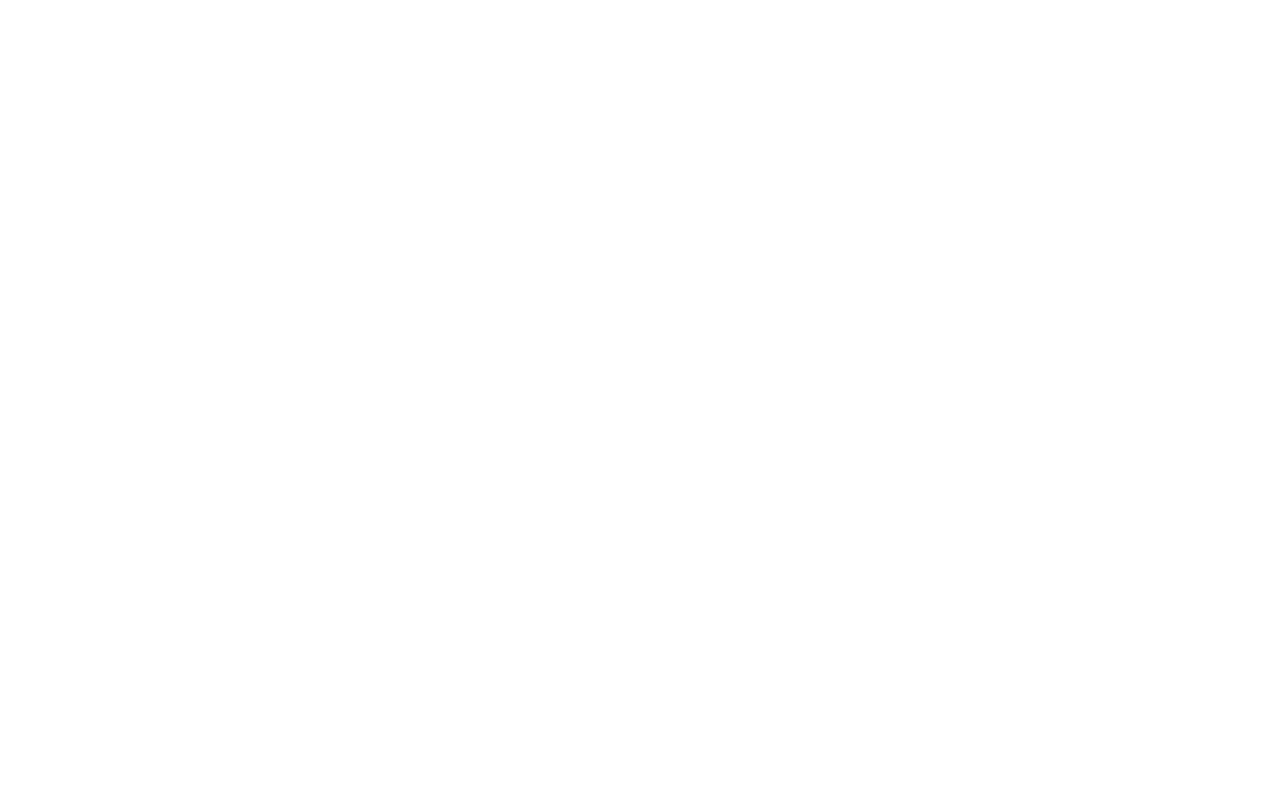
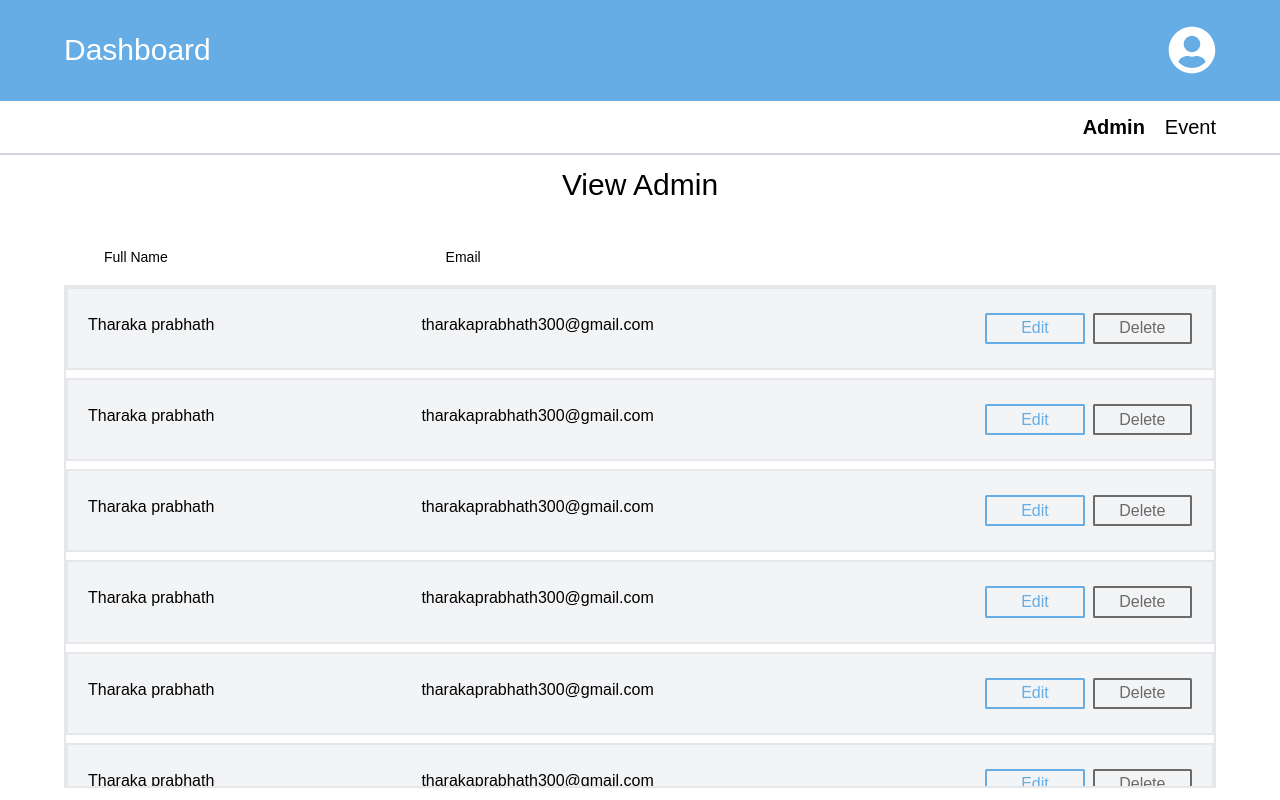
Before and after one commit to TharakaJayz/qr-gate, a React (Create React App) app: page /admin/edit in a window 1280 px wide. Before the commit this address had no page. Built offline with nearby package versions, Linux system fonts and the light colour scheme.

Commit message:
added admin view page

```diff
--- a/src/App.tsx
+++ b/src/App.tsx
@@ -5,6 +5,7 @@
 import Admin from './pages/admin/Admin'
 import Event from './pages/event/Event'
 import AdminCreate from './pages/admin/AdminCreate'
+import AdminEdit from './pages/admin/AdminEdit'
 
 type Props = {}
 
@@ -33,6 +34,9 @@
         <Route path='/admin/create' element={<Layout>
           {<AdminCreate />}
         </Layout>} />
+        <Route path='/admin/edit' element={<Layout>
+          {<AdminEdit />}
+        </Layout>} />
 
       </Routes>
 
--- /dev/null
+++ b/src/components/AdminCard.tsx
@@ -0,0 +1,24 @@
+import React from 'react'
+
+type Props = {
+    name: string,
+    onBtnClick: (btnText: string,id:string) => void,
+    email: string,
+    id: string,
+    pStyle?: string  //  for getting styles from parent
+}
+
+const AdminCard = ({ name, onBtnClick, email, id, pStyle }: Props) => {
+    return (
+        <div className={` ${pStyle}  w-full flex flex-col sm:flex-row items-start justify-between flex-wrap bg-gray-100 py-6 px-5 gap-2 border-2 hover:bg-gray-200`}>
+            <section className='sm:w-[45%] md:w-auto '>{name}</section>
+            <section className='sm:w-[45%] md:w-auto'>{email}</section>
+            <section className='flex items-center justify-end gap-2 w-full mt-5 md:w-[30%] md:mt-0'>
+                <button className='cardBtn_submit'  onClick={() => onBtnClick("edit",id)}>Edit</button>
+                <button className='cardBtn_reset'  onClick={() => onBtnClick("delete",id)}>Delete</button>
+            </section>
+        </div>
+    )
+}
+
+export default AdminCard
--- a/src/components/Input.tsx
+++ b/src/components/Input.tsx
@@ -14,12 +14,15 @@
 }
 
 const Input: React.FC<InputProps> = ({ label, id, type, register, required, errors, disabled }) => {
+    if(errors[id]){
+        console.log(`this is input error: ${id}`,errors[id]);
+    }
     return (
 
-    <div>
+        <div className=" ">
 
         <label htmlFor={id}
-            className="block text-sm font-semibold leading-6 text-gray-900"
+            className="block text-sm font-semibold leading-6 text-gray-900 "
         >
             {label}
         </label>
--- a/src/components/NavBar.tsx
+++ b/src/components/NavBar.tsx
@@ -1,12 +1,15 @@
 import clsx from 'clsx';
 import React, { useState } from 'react'
 import { FaUserCircle } from "react-icons/fa";
+import { useNavigate } from 'react-router-dom';
 type Props = {
   pStyle?:string
 }
 
 const NavBar = ({pStyle}: Props) => {
   const [menuLogic, setMenuLogic] = useState<boolean>(false);
+
+  const navigation = useNavigate();
 
 
   const toggleMenuLogic = () => {
@@ -15,7 +18,7 @@
 
   return (
     <div className={`${pStyle} flex justify-between items-center padding-default  bg-primary font-sans `}>
-      <h1 className='font-extralight text-xl sm:text-2xl md:text-3xl text-white'>Dashboard</h1>
+      <h1 className='font-extralight text-xl sm:text-2xl md:text-3xl text-white cursor-pointer ' onClick={()=>{navigation("/home")}}>Dashboard</h1>
       <span className='relative'>
         <FaUserCircle className='text-white text-3xl sm:text-[2.5rem] lg:text-[3rem] hover:cursor-pointer' onClick={toggleMenuLogic} />
         <div className={clsx(`absolute top-[120%] right-0 w-[0vw] h-0 opacity-0  bg-gray-50 border transition-all rounded-lg px-2 py-5 pb-2 flex flex-col items-start justify-end text-gray-500 origin-top`, menuLogic && "min-h-[10vh] w-[300px] opacity-100")}>
--- a/src/forms/AdminForm.tsx
+++ b/src/forms/AdminForm.tsx
@@ -2,13 +2,15 @@
 import {FieldValues, useForm } from 'react-hook-form'
 import Input from '../components/Input';
 
-type Props = {}
+type Props = {
+  pStyle?:string
+}
 
-const AdminForm = (props: Props) => {
+const AdminForm = ({pStyle}: Props) => {
     const { register, handleSubmit, formState: { errors } } = useForm<FieldValues>({
         defaultValues: {
             firstName: "",
-            LastName: "",
+            lastName: "",
             email: "",
             address: "",
             password: "",
@@ -16,24 +18,29 @@
         }
     });
 
-    const onSubmit = handleSubmit(()=>{
-
+    const onSubmit = handleSubmit((data)=>{
+        console.log("submitted data create admin",data);
     })
 
   return (
-      <div className='padding-default flex flex-col items-center justify-center w-full'>
-        <form className='grid grid-rows-6 grid-cols-1 sm:grid-rows-3 sm:grid-cols-2 py-5  gap-5  w-[80%] sm:w-full sm:max-w-[600px]' onSubmit={onSubmit}>
-              <Input label="First Name" register={register} id="firstName" errors={errors} disabled={false} />
-              <Input label="Last Name" register={register} id="LastName" errors={errors} disabled={false} />
-              <Input label="Email" register={register} id="firstName" errors={errors} disabled={false} />
-              <Input label="Address" register={register} id="firstName" errors={errors} disabled={false} />
-              <Input label="Password" register={register} id="firstName" errors={errors} disabled={false} />
-              <Input label="Confirm Password" register={register} id="firstName" errors={errors} disabled={false} />
+      <form className={`padding-default flex flex-col items-center justify-center w-full   ${pStyle}`} onSubmit={onSubmit}>
+      <div className='grid grid-rows-6 grid-cols-1 sm:grid-rows-3 sm:grid-cols-2   gap-2  sm:gap-y-0   w-[80%] h-[90%] sm:w-full sm:max-w-[600px] sm:items-center ' >
+              <Input label="First Name" register={register} id="firstName" errors={errors} disabled={false} required ={true} />
+              <Input label="Last Name" register={register} id="lastName" errors={errors} disabled={false} required={true} />
+              <Input label="Email" register={register} id="email" errors={errors} disabled={false} required={true} />
+              <Input label="Address" register={register} id="address" errors={errors} disabled={false} required={true} />
+              <Input label="Password" register={register} id="password" errors={errors} disabled={false} required={true} />
+              <Input label="Confirm Password" register={register} id="passwordConfirm" errors={errors} disabled={false} required={true} />
 
 
-        </form>
+        </div>
 
-      </div>
+          <div className='w-[80%] h-[10%] sm:w-full sm:max-w-[600px] flex items-center justify-end gap-3 '>
+            <button className='form_btn'>Cancel</button>
+            <button className='form_btn' type='submit'>Save</button>
+         </div>
+
+      </form>
   )
 }
 
--- a/src/index.css
+++ b/src/index.css
@@ -29,19 +29,20 @@
   }
 
   .navBarStyle {
-    height: 12vh;
-
+    height: 13vh;
   }
 
   .topBarStyle {
-    height: 8vh;
+    height: 7vh;
 
   }
 
   .childrenStyle {
+
     min-height: 80vh;
-    margin-top: 5vh;
-    overflow-y: scroll;
+
+
+
   }
 
   .home_btn{
@@ -59,11 +60,59 @@
     color: white;
   }
 
+  .form_btn{
+    border: 2px solid #67ADE5;
+      color: #67ADE5;
+      font-size: 1.15rem;
+      padding: 0.2em 0;
+      width: 35%;
+      max-width: 120px;
+      border-radius: 0.3em;
+      transition: all 0.4s ease-in-out;
+  }
+     .form_btn:hover {
+       background-color: #67ADE5;
+       color: white;
+     }
+
+
+
+         .cardBtn_submit {
+           border: 2px solid #67ADE5;
+           color: #67ADE5;
+           font-size: 1rem;
+           padding: 0.1em 0;
+           width: 30%;
+           border-radius: 0.1em;
+           transition: all 0.4s ease-in-out;
+         }
+
+         .cardBtn_submit:hover {
+           background-color: #67ADE5;
+           color: white;
+         }
+         .cardBtn_reset {
+           border: 2px solid #6a6a6a;
+           color: #6a6a6a;
+           font-size: 1rem;
+           padding: 0.1em 0;
+           width: 30%;
+           border-radius: 0.1em;
+           transition: all 0.4s ease-in-out;
+         }
+
+         .cardBtn_reset:hover {
+           background-color: #6a6a6a;
+           color: white;
+         }
+
   /*  RESPONSIVE LAYOUT*/
 
     /* Small screens */
     @media (min-width: 640px) {
-
+     .cardBtn_submit , .cardBtn_reset {
+      max-width: 100px;
+     }
     }
 
     /* Medium screens */
--- a/src/layout/Layout.tsx
+++ b/src/layout/Layout.tsx
@@ -9,8 +9,11 @@
 const Layout = ({ children }: Props) => {
   return (
     <div className='w-full h-full flex flex-col  justify-start'>
+
+
       <NavBar pStyle='navBarStyle' />
       <TopBar pStyle='topBarStyle' />
+
       <div className=' w-full childrenStyle '>
         {children}
       </div>
--- a/src/pages/admin/AdminCreate.tsx
+++ b/src/pages/admin/AdminCreate.tsx
@@ -6,10 +6,10 @@
 const AdminCreate = (props: Props) => {
 
   return (
-      <div className='padding-default flex flex-col items-center justify-start gap-10 '>
+      <div className='padding-default flex flex-col items-center justify-start gap-1 h-full py-3 '>
 
-        <h1 className='text-2xl'>Create Admin</h1>
-        <AdminForm   />
+        <h1 className='text-2xl sm:text-3xl h-[10%]'>Create Admin</h1>
+        <AdminForm  pStyle='h-[90%] '  />
       </div>
   )
 }
--- /dev/null
+++ b/src/pages/admin/AdminEdit.tsx
@@ -0,0 +1,45 @@
+import React from 'react'
+import AdminCard from '../../components/AdminCard'
+
+type Props = {}
+
+const AdminEdit = (props: Props) => {
+    const handleCardClick = (btnText:string,id:string) =>{
+
+    }
+  return (
+      <div className='padding-default flex flex-col items-center justify-start gap-1 h-full pt-3 sm:py-3   '>
+
+          <h1 className='text-2xl sm:text-3xl h-[10%] '>View Admin</h1>
+          <div className='w-full h-[90%] '>
+            <section  className='w-full pt-2 sm:pt-5 sm:pb-5 hidden sm:flex items-center justify-between md:justify-start gap-5 px-10 h-[10%]'>
+                  <span className='text-sm w-[50%]  md:w-[30%]'>Full Name</span>
+                  <span className='text-sm w-[50%] md:w-[30%] text-center md:text-left '>Email</span>
+            </section>
+
+            <section className='w-full h-[90%]  overflow-y-scroll  flex flex-col gap-2 sm:pt-0 border-2 '>
+                <AdminCard  name='Tharaka prabhath' onBtnClick={handleCardClick} email='tharakaprabhath300@gmail.com' id='id1'
+                pStyle='px-10'
+                />
+                <AdminCard  name='Tharaka prabhath' onBtnClick={handleCardClick} email='tharakaprabhath300@gmail.com' id='id1'
+                pStyle='px-10'
+                />
+                <AdminCard  name='Tharaka prabhath' onBtnClick={handleCardClick} email='tharakaprabhath300@gmail.com' id='id1'
+                pStyle='px-10'
+                />
+                <AdminCard  name='Tharaka prabhath' onBtnClick={handleCardClick} email='tharakaprabhath300@gmail.com' id='id1'
+                pStyle='px-10'
+                />
+                <AdminCard  name='Tharaka prabhath' onBtnClick={handleCardClick} email='tharakaprabhath300@gmail.com' id='id1'
+                pStyle='px-10'
+                />
+                <AdminCard  name='Tharaka prabhath' onBtnClick={handleCardClick} email='tharakaprabhath300@gmail.com' id='id1'
+                pStyle='px-10'
+                />
+            </section>
+          </div>
+      </div>
+  )
+}
+
+export default AdminEdit
```
